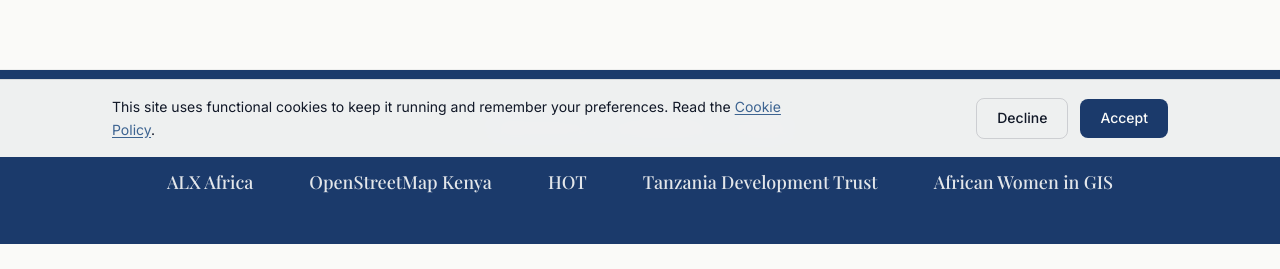
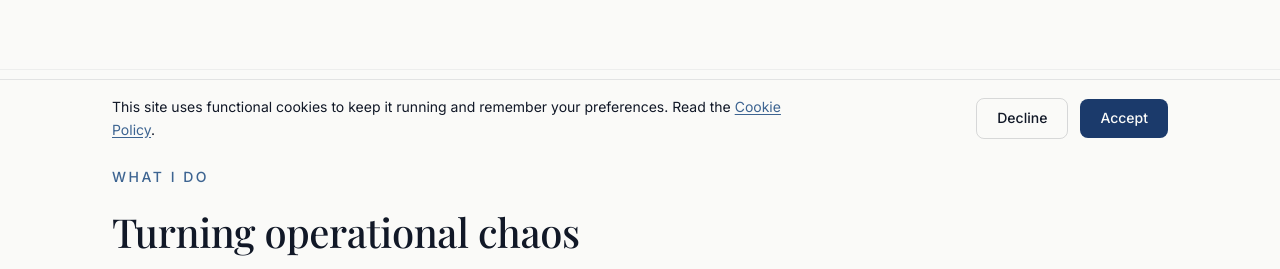
Before and after one commit to keren-wangombe/Keren-Wang-ombe, a Next.js app: page / in a window 1280 px wide. Shown: the part 643-912 px from the top of the page. Built offline with nearby package versions, Linux system fonts and the light colour scheme; no server answers.

Commit message:
Remove Trusted by logo wall from homepage

```diff
--- a/app/page.tsx
+++ b/app/page.tsx
@@ -4,7 +4,7 @@ import Button from "@/components/Button";
 import Reveal from "@/components/Reveal";
 import EmailCapture from "@/components/EmailCapture";
 import { brand } from "@/lib/site";
-import { organisations, services, outcomes, type Service } from "@/lib/content";
+import { services, outcomes, type Service } from "@/lib/content";
 
 export const metadata: Metadata = {
   title: "Operations that scale",
@@ -79,20 +79,6 @@ export default function HomePage() {
         </div>
       </section>
 
-      {/* ── TRUSTED BY — navy band with organisations. */}
-      <section className="bg-signature">
-        <div className="container-content py-10 sm:py-12">
-          <p className="kicker text-center text-paper/55">Trusted by founders &amp; teams</p>
-          <ul className="mt-7 flex flex-wrap items-center justify-center gap-x-10 gap-y-4 sm:gap-x-14">
-            {organisations.map((org) => (
-              <li key={org} className="font-serif text-lg font-medium text-paper/90">
-                {org}
-              </li>
-            ))}
-          </ul>
-        </div>
-      </section>
-
       {/* ── WHAT I DO — four-column grid. */}
       <section className="container-content py-16 sm:py-24">
         <Reveal>
```
